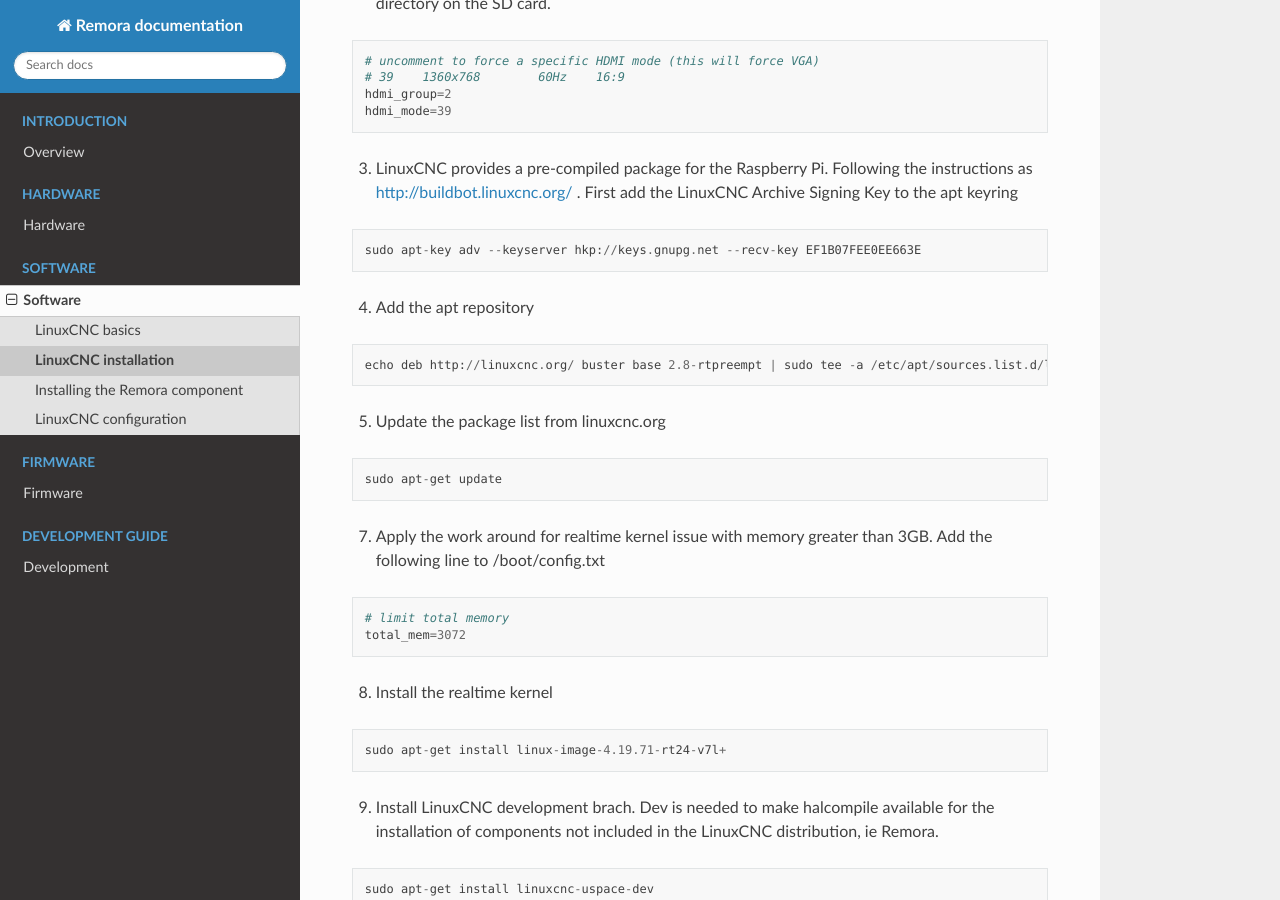
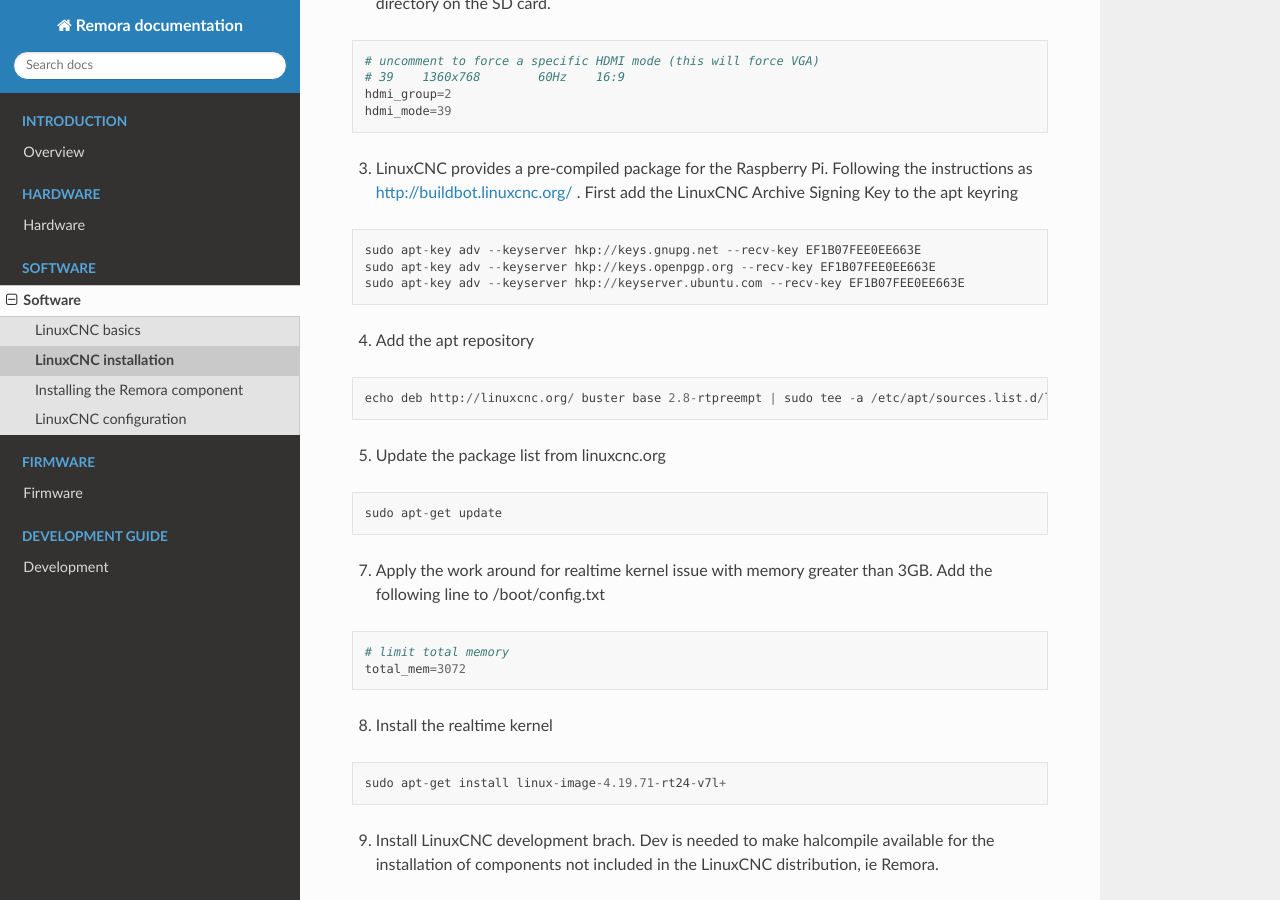
Before and after one commit to scottalford75/Remora-docs, a Sphinx documentation site: the page built from docs/source/software/linuxcnc-installation.rst, in a window 1280 px wide and 900 px high, scrolled down 1611 px. Built offline with Sphinx 7.4.7 and the Read the Docs theme 2.0.0, drawn with Linux system fonts in a browser that asks for light colours.

Commit message:
keyserver update

```diff
--- a/docs/source/software/linuxcnc-installation.rst
+++ b/docs/source/software/linuxcnc-installation.rst
@@ -81,6 +81,8 @@
 .. code-block::
 
 	sudo apt-key adv --keyserver hkp://keys.gnupg.net --recv-key EF1B07FEE0EE663E
+	sudo apt-key adv --keyserver hkp://keys.openpgp.org --recv-key EF1B07FEE0EE663E
+	sudo apt-key adv --keyserver hkp://keyserver.ubuntu.com --recv-key EF1B07FEE0EE663E
 
 4. Add the apt repository
 
```
